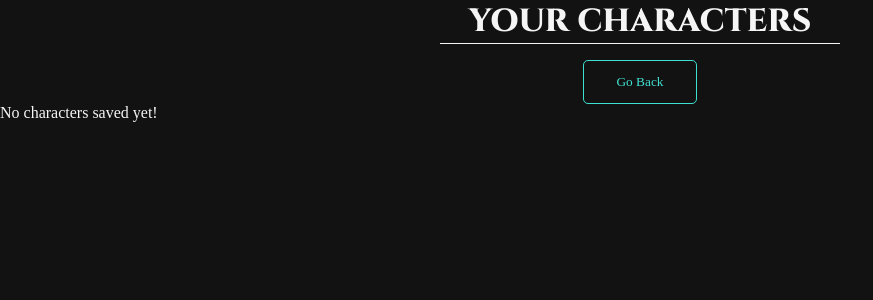
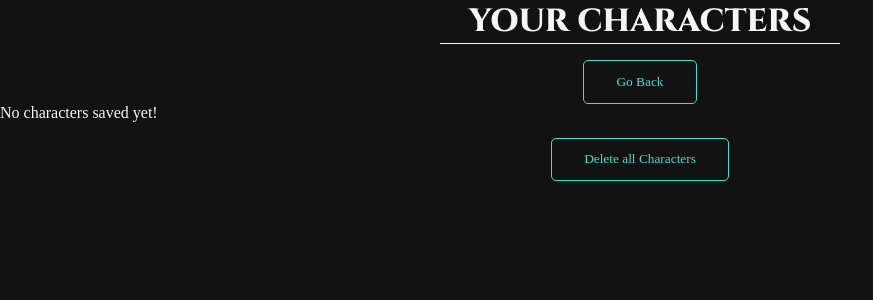
Before and after one commit to Espadv69/Character-Creator, a React (Vite) app: page / in a window 1280 px wide. Both pictures are taken after a click on the button "Show". Shown: the top 300 px of the page, without its empty margins (0-873 px from the left). Built offline with nearby package versions, Linux system fonts and the light colour scheme; a web font is replaced by a local one.

Commit message:
feat: add functionality to delete all characters in Show component

```diff
--- a/src/components/Show.jsx
+++ b/src/components/Show.jsx
@@ -2,6 +2,21 @@ import { useState, useEffect } from 'react'
 
 export const Show = ({ setActiveComponent }) => {
   const [characters, setCharacters] = useState([])
+
+  const deleteAllCharacters = () => {
+    if (characters.length === 0) {
+      return
+    }
+
+    const confirmDelete = window.confirm(
+      'Are you sure you want to delete all characters?'
+    )
+
+    if (confirmDelete) {
+      localStorage.clear()
+      setCharacters([])
+    }
+  }
 
   useEffect(() => {
     const savedCharacters = JSON.parse(localStorage.getItem('characters')) || []
@@ -39,6 +54,10 @@ export const Show = ({ setActiveComponent }) => {
           <p>No characters saved yet!</p>
         )}
       </div>
+
+      <button className="button-go-back" onClick={deleteAllCharacters}>
+        Delete all Characters
+      </button>
     </div>
   )
 }
```
